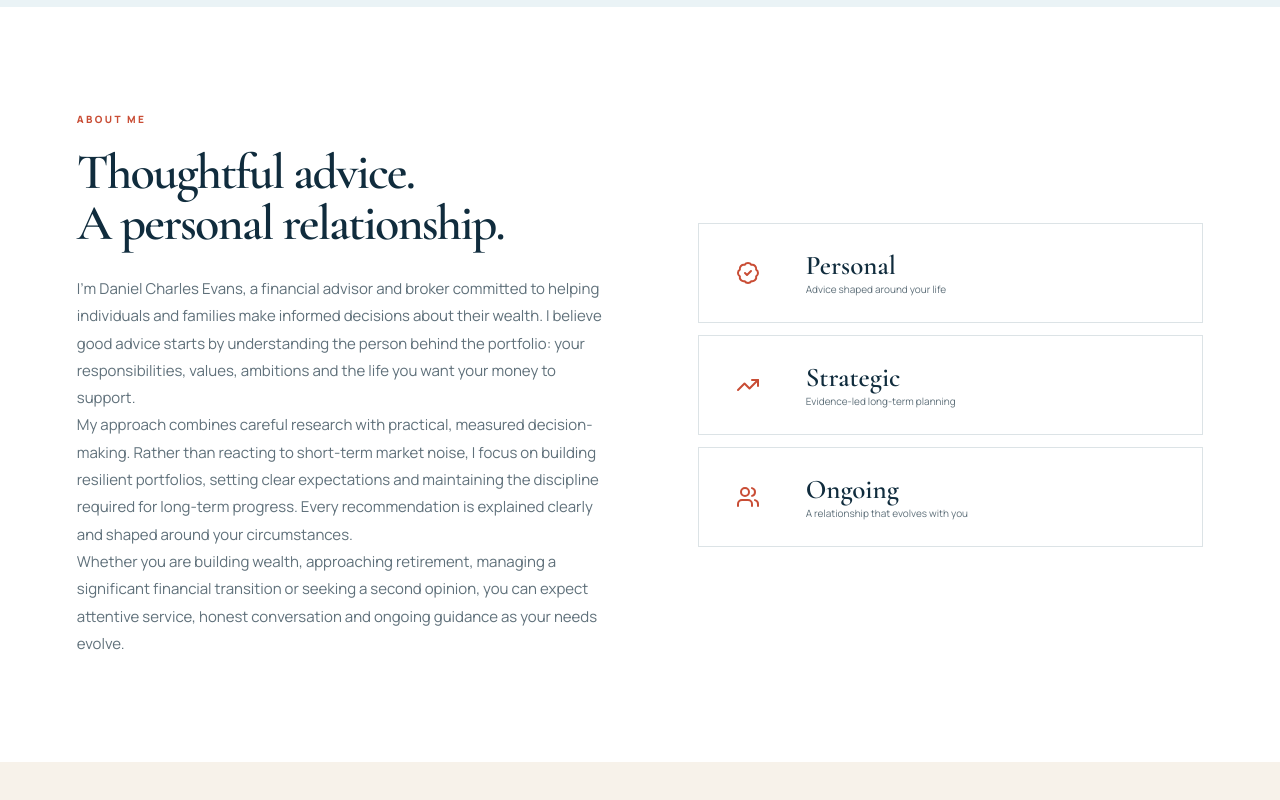
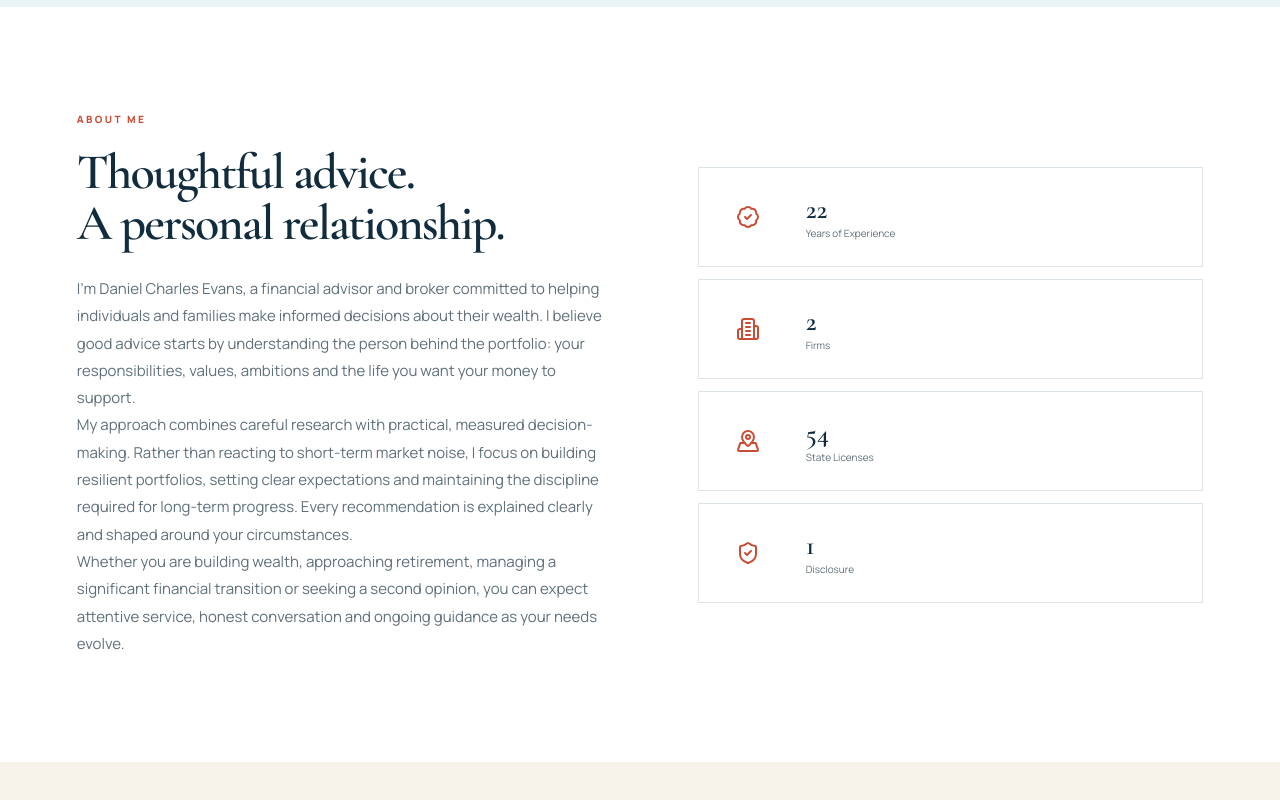
Before and after one commit to localhost300/Evans-Portfolio, a Next.js app: page / in a window 1280 px wide. Shown: the part 688-1488 px from the top of the page. Built offline with nearby package versions, Linux system fonts and the light colour scheme; no server answers; the database is empty.

Commit message:
Update report link and advisor statistics

```diff
--- a/app/page.tsx
+++ b/app/page.tsx
@@ -5,18 +5,18 @@ import {
   ArrowLeft,
   ArrowRight,
   BadgeCheck,
+  Building2,
   CalendarDays,
   ChartNoAxesCombined,
   Check,
   Mail,
   Menu,
   MessageCircle,
+  MapPinned,
   PieChart,
   Quote,
   ShieldCheck,
   Target,
-  TrendingUp,
-  Users,
   X,
 } from "lucide-react";
 import { defaultContent, mergeContent, type SiteContent } from "../lib/content";
@@ -190,7 +190,12 @@ export default function Home() {
             <a className="button" href="#contact">
               {content.hero.primaryButton} <ArrowRight size={16} />
             </a>
-            <a className="textLink" href="#services">
+            <a
+              className="textLink"
+              href="https://reports.adviserinfo.sec.gov/reports/individual/individual_2302549.pdf"
+              target="_blank"
+              rel="noopener noreferrer"
+            >
               {content.hero.secondaryButton}
             </a>
           </div>
@@ -221,18 +226,23 @@ export default function Home() {
         <div className="stats">
           <article>
             <BadgeCheck />
-            <strong>Personal</strong>
-            <span>Advice shaped around your life</span>
+            <strong>22</strong>
+            <span>Years of Experience</span>
           </article>
           <article>
-            <TrendingUp />
-            <strong>Strategic</strong>
-            <span>Evidence-led long-term planning</span>
+            <Building2 />
+            <strong>2</strong>
+            <span>Firms</span>
           </article>
           <article>
-            <Users />
-            <strong>Ongoing</strong>
-            <span>A relationship that evolves with you</span>
+            <MapPinned />
+            <strong>54</strong>
+            <span>State Licenses</span>
+          </article>
+          <article>
+            <ShieldCheck />
+            <strong>1</strong>
+            <span>Disclosure</span>
           </article>
         </div>
       </section>
```
